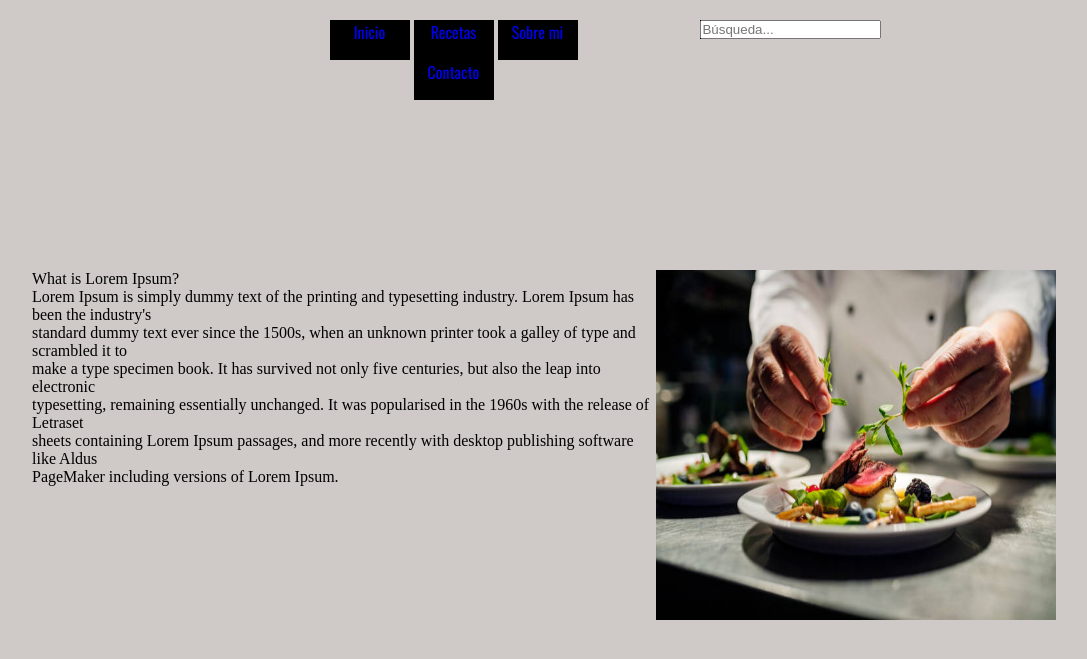
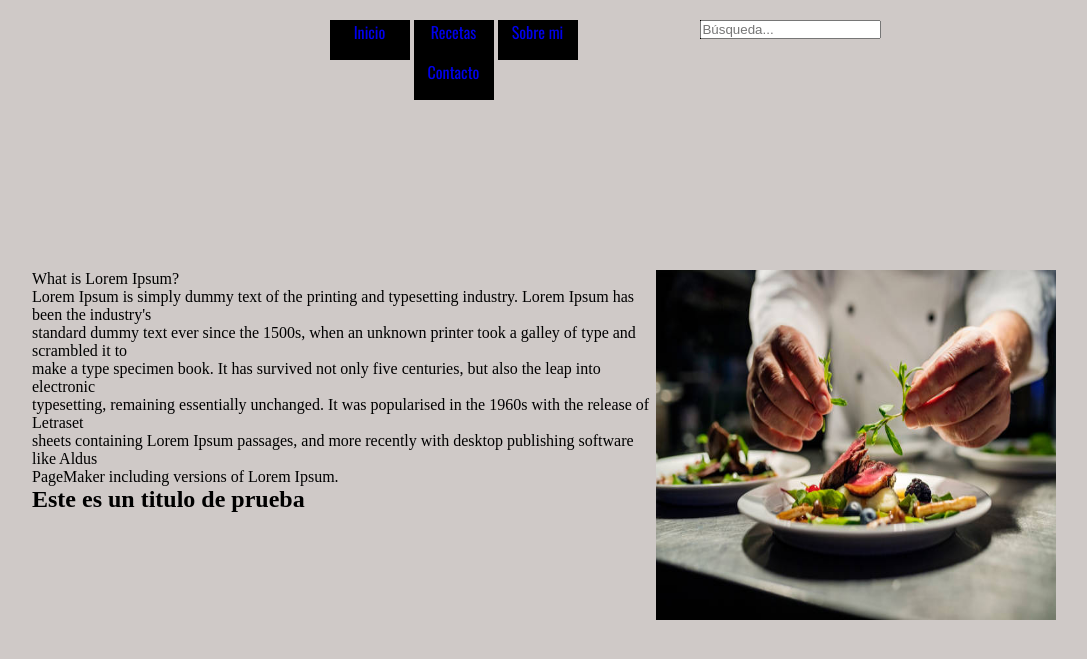
Before and after one commit to Jesusdavid20/chef__profile__prueba, a plain HTML site: page index.html in a window 1280 px wide. Shown: the part 411-1070 px from the top of the page, without its empty margins (96-1183 px from the left). Drawn offline with nearby package versions, Linux system fonts and the light colour scheme; files whose address does not match are found by name; a web font is replaced by a local one.

Commit message:
se agrega un titulo h1 de prueba en el index

```diff
--- a/index.html
+++ b/index.html
@@ -46,6 +46,7 @@
                 sheets containing Lorem Ipsum passages, and more recently with desktop publishing software like Aldus <br>
                 PageMaker including versions of Lorem Ipsum. <br>
             </p>
+            <h1>Este es un titulo de prueba</h1>
         </div>
         <div id="imagen-principal">
             <img src="../Chef Profile-Jesus Acosta/assets/recipe1.jpg" alt="recipe1">
```
